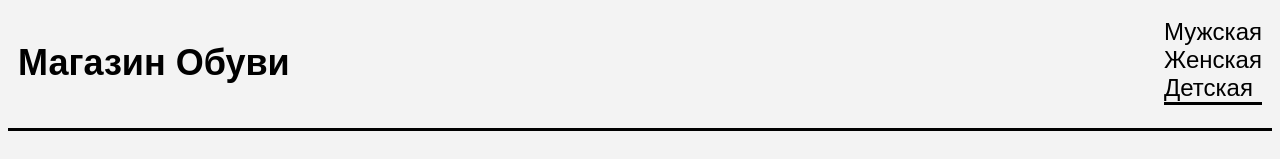
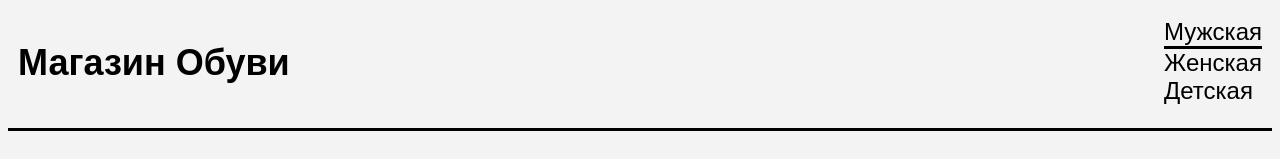
Before and after one commit to Spair25/Foots-Shop, a plain HTML site: page 1.html in a window 1280 px wide. Shown: the top 159 px of the page. Drawn offline with Linux system fonts and the light colour scheme; a script that the page names is missing.

Commit message:
Update 1.html

```diff
--- a/1.html
+++ b/1.html
@@ -9,9 +9,9 @@
                 Магазин Обуви
             </h1>
         <div>
-            <a class="Choose" href="index.html">Мужская</a>
+            <a class="Choose1" href="index.html">Мужская</a>
             <a class="Choose" href="femail.html">Женская</a>
-            <a class="Choose1" href="">Детская</a>
+            <a class="Choose" href="">Детская</a>
         </div>
         </header>
         <nav>
```
